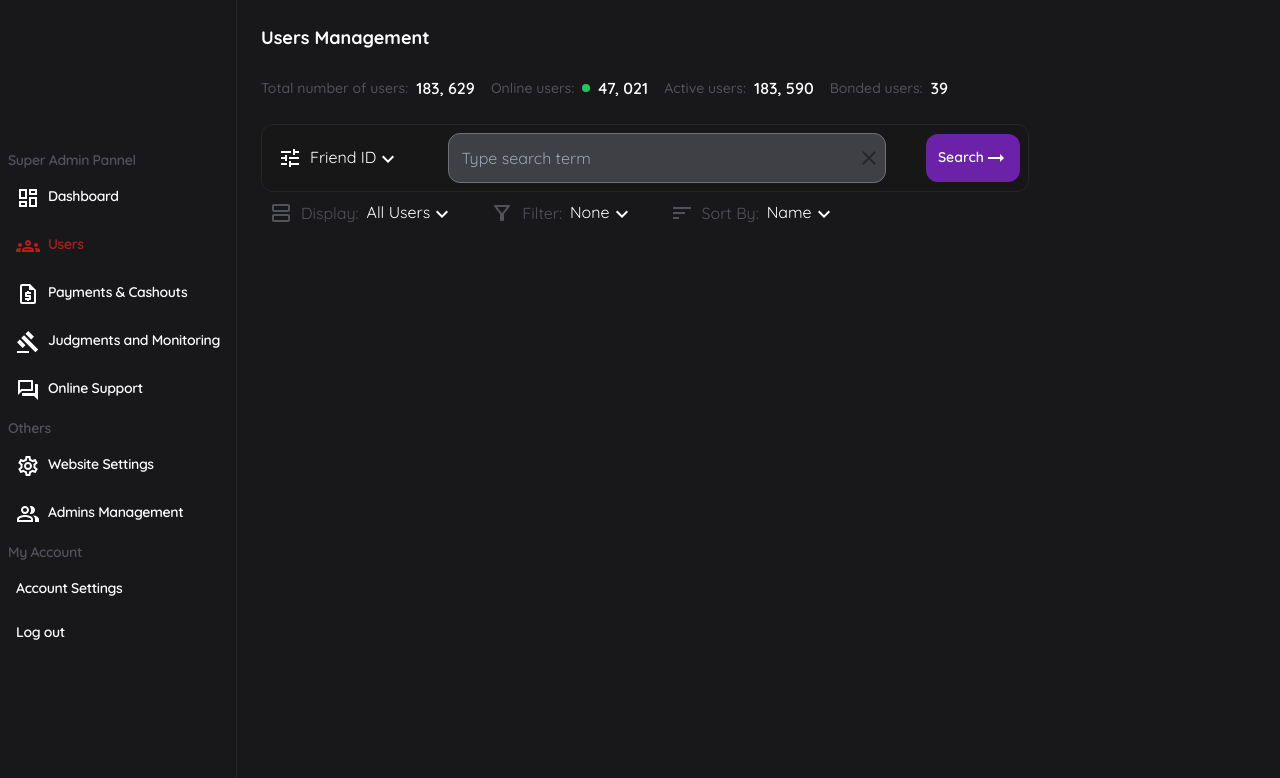
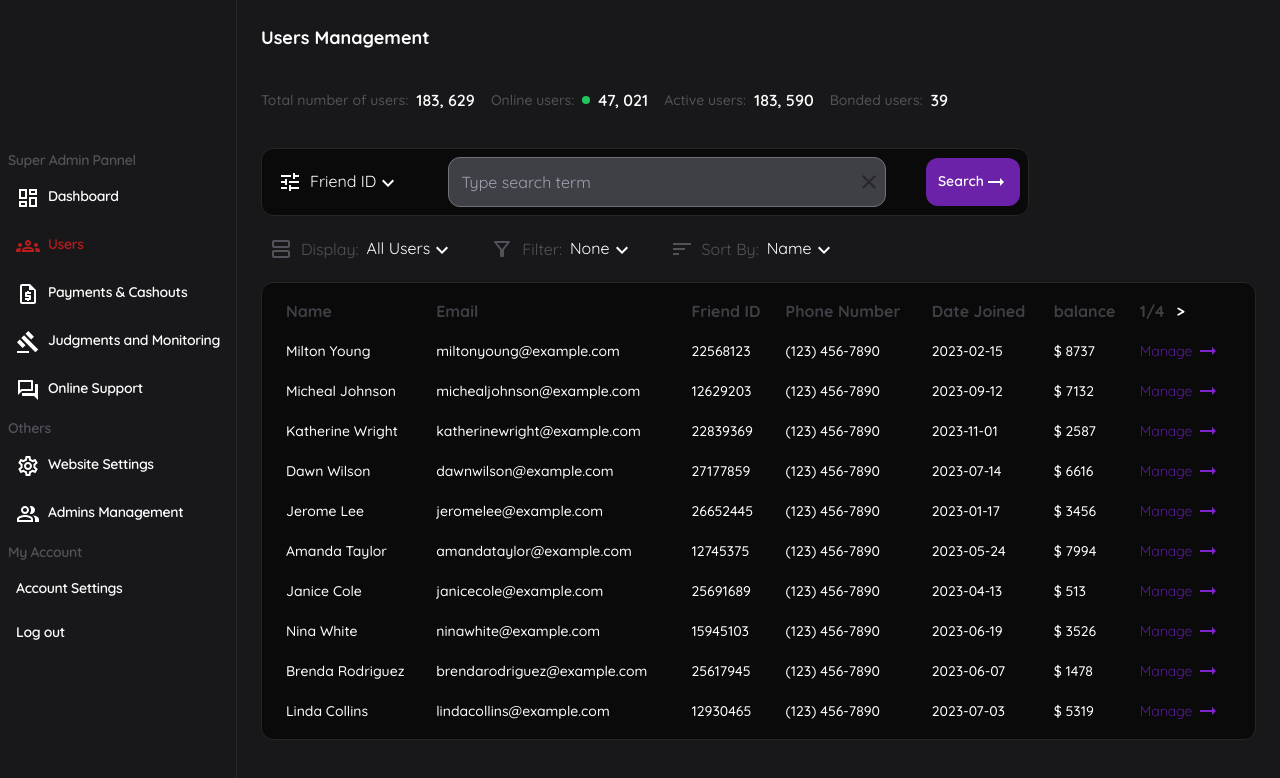
Before and after one commit to swrshho/admin-dashboard, a React (Vite) app: page /users in a window 1280 px wide. Shown: the top 778 px of the page. Built offline with nearby package versions, Linux system fonts and the light colour scheme.

Commit message:
feat: add user management table

```diff
--- a/package.json
+++ b/package.json
@@ -13,6 +13,7 @@
     "@emotion/styled": "^11.11.0",
     "@headlessui/react": "^1.7.16",
     "@mui/icons-material": "^5.14.1",
+    "@tanstack/react-table": "^8.9.3",
     "react": "^18.2.0",
     "react-dom": "^18.2.0",
     "react-router-dom": "^6.14.2"
--- a/src/index.css
+++ b/src/index.css
@@ -37,3 +37,7 @@
 .users-stat__number {
 	@apply text-white font-semibold;
 }
+
+.container-dark-bordered {
+	@apply bg-neutral-950 border border-solid border-neutral-800 rounded-xl;
+}
--- a/src/pages/user-management/UserManagement.tsx
+++ b/src/pages/user-management/UserManagement.tsx
@@ -1,14 +1,16 @@
 import UserStats from './components/UserStats'
 import SearchPanel from './components/SearchPanel'
 import Filters from './components/Filters'
+import Table from './components/Table'
 
 const UserManagement = () => {
 	return (
-		<div className='p-6'>
+		<div className='p-6 flex flex-col gap-3'>
 			<h1 className='text-white font-black text-lg'>Users Management</h1>
 			<UserStats />
 			<SearchPanel />
 			<Filters />
+			<Table />
 		</div>
 	)
 }
--- a/src/pages/user-management/components/SearchPanel.tsx
+++ b/src/pages/user-management/components/SearchPanel.tsx
@@ -5,7 +5,7 @@ import ArrowRightAltIcon from '@mui/icons-material/ArrowRightAlt'
 
 const SearchPanel = () => {
 	return (
-		<div className='border flex gap-1 justify-between max-w-3xl items-center bg-neutral-900 border-solid border-neutral-800 rounded-xl p-2'>
+		<div className='flex gap-1 justify-between max-w-3xl items-center p-2 container-dark-bordered'>
 			<SearchTermSelector />
 			<SearchBar />
 			<Button>
--- /dev/null
+++ b/src/pages/user-management/components/Table.tsx
@@ -0,0 +1,119 @@
+import { useState } from 'react'
+import {
+	createColumnHelper,
+	flexRender,
+	getCoreRowModel,
+	useReactTable,
+	PaginationState,
+	getPaginationRowModel,
+} from '@tanstack/react-table'
+import { usersData } from './tableData'
+import ArrowRightAltIcon from '@mui/icons-material/ArrowRightAlt'
+
+type User = {
+	name: string
+	email: string
+	friendId: number
+	phoneNumber: string
+	joinDate: string
+	balance: number
+}
+
+const defaultData: User[] = usersData
+const columnHelper = createColumnHelper<User>()
+
+const columns = [
+	columnHelper.accessor('name', {
+		cell: (info) => info.getValue(),
+		header: () => 'Name',
+	}),
+	columnHelper.accessor('email', {
+		cell: (info) => info.getValue(),
+		header: () => 'Email',
+	}),
+	columnHelper.accessor('friendId', {
+		cell: (info) => info.getValue(),
+		header: () => 'Friend ID',
+	}),
+	columnHelper.accessor('phoneNumber', {
+		cell: (info) => info.getValue().toString(),
+		header: () => 'Phone Number',
+	}),
+	columnHelper.accessor('joinDate', {
+		cell: (info) => info.getValue().split('T')[0],
+		header: () => 'Date Joined',
+	}),
+	columnHelper.accessor('balance', {
+		cell: (info) => `$ ${info.getValue().toString()}`,
+		header: () => 'balance',
+	}),
+]
+
+const Table = () => {
+	const [data, setData] = useState(() => [...defaultData])
+
+	const table = useReactTable({
+		data,
+		columns,
+		getCoreRowModel: getCoreRowModel(),
+		getPaginationRowModel: getPaginationRowModel(),
+	})
+	return (
+		<div className='table__container px-2 container-dark-bordered'>
+			<table className='w-full border-separate border-spacing-4'>
+				<thead className='table__header text-zinc-700 text-left '>
+					{table.getHeaderGroups().map((headerGroup) => (
+						<tr key={headerGroup.id}>
+							{headerGroup.headers.map((header) => (
+								<th key={header.id}>
+									{header.isPlaceholder
+										? null
+										: flexRender(
+												header.column.columnDef.header,
+												header.getContext()
+										  )}
+								</th>
+							))}
+							<th className='flex justify-between items-center w-fit gap-3'>
+								<button
+									className={`${
+										!table.getCanPreviousPage() && 'hidden'
+									} text-white`}
+									onClick={() => table.previousPage()}>
+									{'<'}
+								</button>
+								{table.getState().pagination.pageIndex + 1}/
+								{table.getPageCount()}
+								<button
+									className={`${
+										!table.getCanNextPage() && 'hidden'
+									} text-white`}
+									onClick={() => table.nextPage()}>
+									{'>'}
+								</button>
+							</th>
+						</tr>
+					))}
+				</thead>
+
+				<tbody className='table__body text-white text-sm font-medium'>
+					{table.getRowModel().rows.map((row) => (
+						<tr key={row.id}>
+							{row.getVisibleCells().map((cell) => (
+								<td key={cell.id}>
+									{flexRender(cell.column.columnDef.cell, cell.getContext())}
+								</td>
+							))}
+							<td className='text-purple-700 flex justify-between items-center w-fit gap-1 font-light'>
+								Manage
+								<ArrowRightAltIcon />
+							</td>
+						</tr>
+					))}
+				</tbody>
+			</table>
+		</div>
+	)
+}
+
+export default Table
--- /dev/null
+++ b/src/pages/user-management/components/tableData.ts
@@ -0,0 +1,290 @@
+export const usersData = [
+	{
+		name: 'Milton Young',
+		email: 'miltonyoung@example.com',
+		friendId: 22568123,
+		phoneNumber: '(123) 456-7890',
+		joinDate: '2023-02-15T14:28:01.000Z',
+		balance: 8737,
+	},
+	{
+		name: 'Micheal Johnson',
+		email: 'michealjohnson@example.com',
+		friendId: 12629203,
+		phoneNumber: '(123) 456-7890',
+		joinDate: '2023-09-12T05:34:45.000Z',
+		balance: 7132,
+	},
+	{
+		name: 'Katherine Wright',
+		email: 'katherinewright@example.com',
+		friendId: 22839369,
+		phoneNumber: '(123) 456-7890',
+		joinDate: '2023-11-01T14:51:58.000Z',
+		balance: 2587,
+	},
+	{
+		name: 'Dawn Wilson',
+		email: 'dawnwilson@example.com',
+		friendId: 27177859,
+		phoneNumber: '(123) 456-7890',
+		joinDate: '2023-07-14T16:10:34.000Z',
+		balance: 6616,
+	},
+	{
+		name: 'Jerome Lee',
+		email: 'jeromelee@example.com',
+		friendId: 26652445,
+		phoneNumber: '(123) 456-7890',
+		joinDate: '2023-01-17T15:20:56.000Z',
+		balance: 3456,
+	},
+	{
+		name: 'Amanda Taylor',
+		email: 'amandataylor@example.com',
+		friendId: 12745375,
+		phoneNumber: '(123) 456-7890',
+		joinDate: '2023-05-24T11:27:12.000Z',
+		balance: 7994,
+	},
+	{
+		name: 'Janice Cole',
+		email: 'janicecole@example.com',
+		friendId: 25691689,
+		phoneNumber: '(123) 456-7890',
+		joinDate: '2023-04-13T00:57:55.000Z',
+		balance: 513,
+	},
+	{
+		name: 'Nina White',
+		email: 'ninawhite@example.com',
+		friendId: 15945103,
+		phoneNumber: '(123) 456-7890',
+		joinDate: '2023-06-19T14:29:44.000Z',
+		balance: 3526,
+	},
+	{
+		name: 'Brenda Rodriguez',
+		email: 'brendarodriguez@example.com',
+		friendId: 25617945,
+		phoneNumber: '(123) 456-7890',
+		joinDate: '2023-06-07T15:06:55.000Z',
+		balance: 1478,
+	},
+	{
+		name: 'Linda Collins',
+		email: 'lindacollins@example.com',
+		friendId: 12930465,
+		phoneNumber: '(123) 456-7890',
+		joinDate: '2023-07-03T14:08:24.000Z',
+		balance: 5319,
+	},
+	{
+		name: 'Nickolas Brown',
+		email: 'nickolasbrown@example.com',
+		friendId: 14288713,
+		phoneNumber: '(123) 456-7890',
+		joinDate: '2023-09-26T16:11:43.000Z',
+		balance: 4497,
+	},
+	{
+		name: 'Evelyn Ward',
+		email: 'evelynward@example.com',
+		friendId: 17339327,
+		phoneNumber: '(123) 456-7890',
+		joinDate: '2023-05-18T06:01:15.000Z',
+		balance: 2263,
+	},
+	{
+		name: 'Milton Young',
+		email: 'miltonyoung@example.com',
+		friendId: 22568123,
+		phoneNumber: '(123) 456-7890',
+		joinDate: '2023-02-15T14:28:01.000Z',
+		balance: 8737,
+	},
+	{
+		name: 'Micheal Johnson',
+		email: 'michealjohnson@example.com',
+		friendId: 12629203,
+		phoneNumber: '(123) 456-7890',
+		joinDate: '2023-09-12T05:34:45.000Z',
+		balance: 7132,
+	},
+	{
+		name: 'Katherine Wright',
+		email: 'katherinewright@example.com',
+		friendId: 22839369,
+		phoneNumber: '(123) 456-7890',
+		joinDate: '2023-11-01T14:51:58.000Z',
+		balance: 2587,
+	},
+	{
+		name: 'Dawn Wilson',
+		email: 'dawnwilson@example.com',
+		friendId: 27177859,
+		phoneNumber: '(123) 456-7890',
+		joinDate: '2023-07-14T16:10:34.000Z',
+		balance: 6616,
+	},
+	{
+		name: 'Jerome Lee',
+		email: 'jeromelee@example.com',
+		friendId: 26652445,
+		phoneNumber: '(123) 456-7890',
+		joinDate: '2023-01-17T15:20:56.000Z',
+		balance: 3456,
+	},
+	{
+		name: 'Amanda Taylor',
+		email: 'amandataylor@example.com',
+		friendId: 12745375,
+		phoneNumber: '(123) 456-7890',
+		joinDate: '2023-05-24T11:27:12.000Z',
+		balance: 7994,
+	},
+	{
+		name: 'Janice Cole',
+		email: 'janicecole@example.com',
+		friendId: 25691689,
+		phoneNumber: '(123) 456-7890',
+		joinDate: '2023-04-13T00:57:55.000Z',
+		balance: 513,
+	},
+	{
+		name: 'Nina White',
+		email: 'ninawhite@example.com',
+		friendId: 15945103,
+		phoneNumber: '(123) 456-7890',
+		joinDate: '2023-06-19T14:29:44.000Z',
+		balance: 3526,
+	},
+	{
+		name: 'Brenda Rodriguez',
+		email: 'brendarodriguez@example.com',
+		friendId: 25617945,
+		phoneNumber: '(123) 456-7890',
+		joinDate: '2023-06-07T15:06:55.000Z',
+		balance: 1478,
+	},
+	{
+		name: 'Linda Collins',
+		email: 'lindacollins@example.com',
+		friendId: 12930465,
+		phoneNumber: '(123) 456-7890',
+		joinDate: '2023-07-03T14:08:24.000Z',
+		balance: 5319,
+	},
+	{
+		name: 'Nickolas Brown',
+		email: 'nickolasbrown@example.com',
+		friendId: 14288713,
+		phoneNumber: '(123) 456-7890',
+		joinDate: '2023-09-26T16:11:43.000Z',
+		balance: 4497,
+	},
+	{
+		name: 'Evelyn Ward',
+		email: 'evelynward@example.com',
+		friendId: 17339327,
+		phoneNumber: '(123) 456-7890',
+		joinDate: '2023-05-18T06:01:15.000Z',
+		balance: 2263,
+	},
+	{
+		name: 'Milton Young',
+		email: 'miltonyoung@example.com',
+		friendId: 22568123,
+		phoneNumber: '(123) 456-7890',
+		joinDate: '2023-02-15T14:28:01.000Z',
+		balance: 8737,
+	},
+	{
+		name: 'Micheal Johnson',
+		email: 'michealjohnson@example.com',
+		friendId: 12629203,
+		phoneNumber: '(123) 456-7890',
+		joinDate: '2023-09-12T05:34:45.000Z',
+		balance: 7132,
+	},
+	{
+		name: 'Katherine Wright',
+		email: 'katherinewright@example.com',
+		friendId: 22839369,
+		phoneNumber: '(123) 456-7890',
+		joinDate: '2023-11-01T14:51:58.000Z',
+		balance: 2587,
+	},
+	{
+		name: 'Dawn Wilson',
+		email: 'dawnwilson@example.com',
+		friendId: 27177859,
+		phoneNumber: '(123) 456-7890',
+		joinDate: '2023-07-14T16:10:34.000Z',
+		balance: 6616,
+	},
+	{
+		name: 'Jerome Lee',
+		email: 'jeromelee@example.com',
+		friendId: 26652445,
+		phoneNumber: '(123) 456-7890',
+		joinDate: '2023-01-17T15:20:56.000Z',
+		balance: 3456,
+	},
+	{
+		name: 'Amanda Taylor',
+		email: 'amandataylor@example.com',
+		friendId: 12745375,
+		phoneNumber: '(123) 456-7890',
+		joinDate: '2023-05-24T11:27:12.000Z',
+		balance: 7994,
+	},
+	{
+		name: 'Janice Cole',
+		email: 'janicecole@example.com',
+		friendId: 25691689,
+		phoneNumber: '(123) 456-7890',
+		joinDate: '2023-04-13T00:57:55.000Z',
+		balance: 513,
+	},
+	{
+		name: 'Nina White',
+		email: 'ninawhite@example.com',
+		friendId: 15945103,
+		phoneNumber: '(123) 456-7890',
+		joinDate: '2023-06-19T14:29:44.000Z',
+		balance: 3526,
+	},
+	{
+		name: 'Brenda Rodriguez',
+		email: 'brendarodriguez@example.com',
+		friendId: 25617945,
+		phoneNumber: '(123) 456-7890',
+		joinDate: '2023-06-07T15:06:55.000Z',
+		balance: 1478,
+	},
+	{
+		name: 'Linda Collins',
+		email: 'lindacollins@example.com',
+		friendId: 12930465,
+		phoneNumber: '(123) 456-7890',
+		joinDate: '2023-07-03T14:08:24.000Z',
+		balance: 5319,
+	},
+	{
+		name: 'Nickolas Brown',
+		email: 'nickolasbrown@example.com',
+		friendId: 14288713,
+		phoneNumber: '(123) 456-7890',
+		joinDate: '2023-09-26T16:11:43.000Z',
+		balance: 4497,
+	},
+	{
+		name: 'Evelyn Ward',
+		email: 'evelynward@example.com',
+		friendId: 17339327,
+		phoneNumber: '(123) 456-7890',
+		joinDate: '2023-05-18T06:01:15.000Z',
+		balance: 2263,
+	},
+]
```
Also changed, not shown: 1 other file (tests, documents, lock files or other folders).
